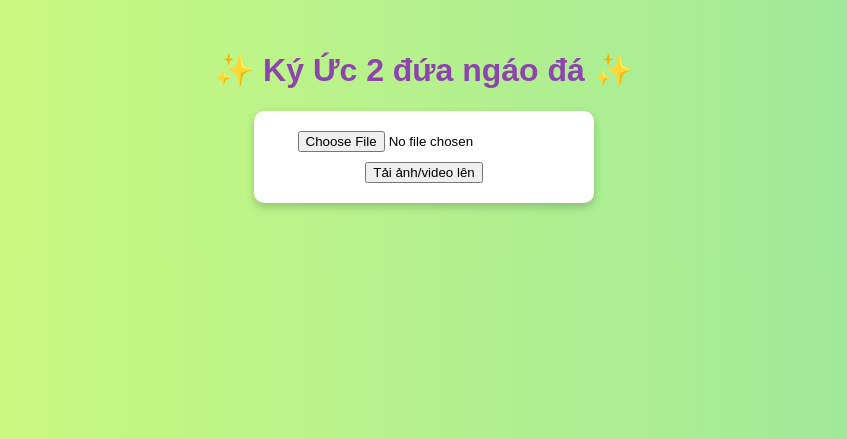
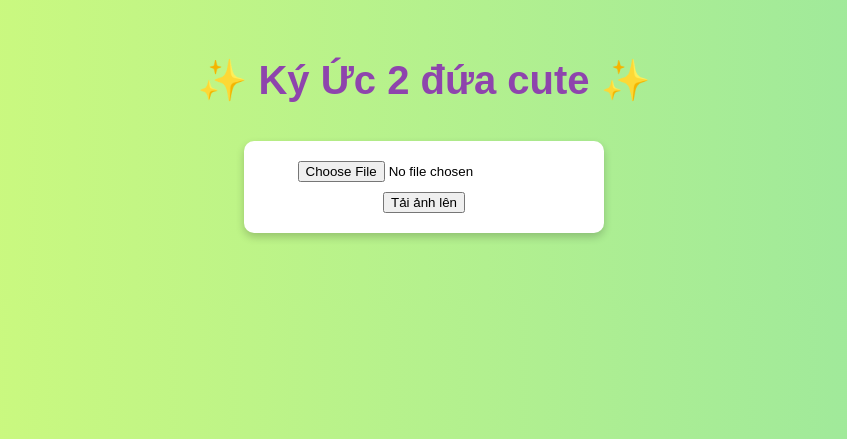
Before and after one commit to anhtiendzc/ki-uc-2-dua, a Flask app: page / in a window 1280 px wide. Shown: the top 439 px of the page, without its empty margins (216-1063 px from the left). Run offline with Flask 3, Linux system fonts and the light colour scheme.

Commit message:
Update index.html

```diff
--- a/kiucchungminh/templates/index.html
+++ b/kiucchungminh/templates/index.html
@@ -2,7 +2,8 @@
 <html lang="vi">
 <head>
   <meta charset="UTF-8">
-  <title>✨ Ký Ức 2 đứa ngáo đá ✨</title>
+  <title>✨ Ký Ức 2 đứa cute ✨</title>
+  <link rel="stylesheet" href="{{ url_for('static', filename='css/style.css') }}">
   <style>
     body {
       font-family: Arial, sans-serif;
@@ -11,21 +12,25 @@
       margin: 0;
       padding: 0;
     }
+
     h1 {
       color: #8e44ad;
-      padding-top: 30px;
+      padding: 30px 0 10px;
     }
+
     .upload-form {
-      margin: 20px auto;
+      margin: 0 auto 30px;
       padding: 20px;
       background: white;
       border-radius: 10px;
-      width: 300px;
+      width: 320px;
       box-shadow: 0 4px 8px rgba(0,0,0,0.2);
     }
+
     .upload-form input[type="file"] {
       margin-bottom: 10px;
     }
+
     .gallery {
       display: grid;
       grid-template-columns: repeat(auto-fill, minmax(200px, 1fr));
@@ -34,14 +39,16 @@
       max-width: 1200px;
       margin: auto;
     }
-    .gallery img, .gallery video {
+
+    .gallery img {
       width: 100%;
       height: auto;
       cursor: pointer;
       border-radius: 10px;
       transition: transform 0.3s;
     }
-    .gallery img:hover, .gallery video:hover {
+
+    .gallery img:hover {
       transform: scale(1.05);
     }
 
@@ -50,20 +57,25 @@
       display: none;
       position: fixed;
       z-index: 100;
-      left: 0; top: 0;
-      width: 100%; height: 100%;
+      left: 0;
+      top: 0;
+      width: 100%;
+      height: 100%;
       background-color: rgba(0,0,0,0.9);
       justify-content: center;
       align-items: center;
     }
+
     .modal-content {
       max-width: 90%;
       max-height: 90%;
     }
-    .modal video, .modal img {
+
+    .modal img {
       width: 100%;
       height: auto;
     }
+
     .close {
       position: absolute;
       top: 20px;
@@ -75,40 +87,32 @@
   </style>
 </head>
 <body>
-  <h1>✨ Ký Ức 2 đứa ngáo đá ✨</h1>
+  <h1>✨ Ký Ức 2 đứa cute ✨</h1>
 
   <div class="upload-form">
     <form method="POST" action="/upload" enctype="multipart/form-data">
-      <input type="file" name="image" required><br>
-      <button type="submit">Tải ảnh/video lên</button>
+      <input type="file" name="image" accept="image/*" required><br>
+      <button type="submit">Tải ảnh lên</button>
     </form>
   </div>
 
   <div class="gallery">
     {% for url in image_urls %}
-      {% if url.endswith('.jpg') or url.endswith('.png') or url.endswith('.jpeg') %}
-        <img src="{{ url }}" onclick="openModal('{{ url }}', 'image')">
-      {% elif url.endswith('.mp4') %}
-        <video src="{{ url }}" muted onclick="openModal('{{ url }}', 'video')"></video>
-      {% endif %}
+      <img src="{{ url }}" onclick="openModal(this.src)">
     {% endfor %}
   </div>
 
-  <!-- Modal hiển thị ảnh/video lớn -->
+  <!-- Modal để phóng to ảnh -->
   <div class="modal" id="myModal" onclick="closeModal()">
     <span class="close">&times;</span>
     <div class="modal-content" id="modalContent"></div>
   </div>
 
   <script>
-    function openModal(src, type) {
+    function openModal(src) {
       const modal = document.getElementById("myModal");
       const content = document.getElementById("modalContent");
-      if (type === 'image') {
-        content.innerHTML = `<img src="${src}" alt="Image">`;
-      } else if (type === 'video') {
-        content.innerHTML = `<video src="${src}" controls autoplay></video>`;
-      }
+      content.innerHTML = `<img src="${src}" alt="Image">`;
       modal.style.display = "flex";
     }
 
```
